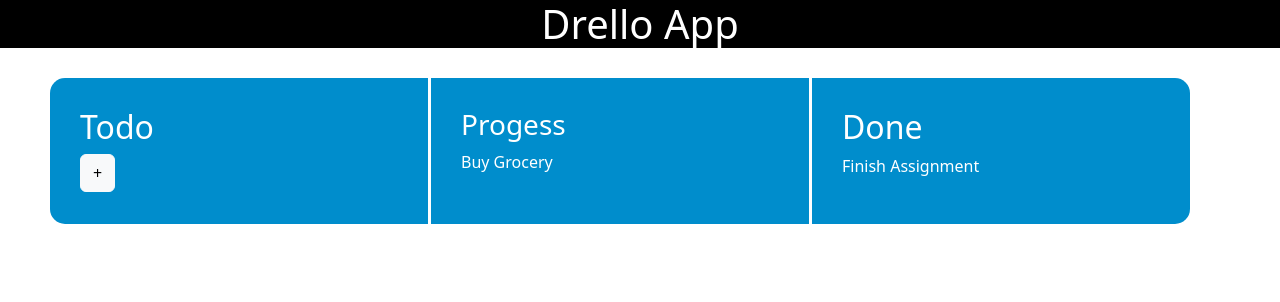
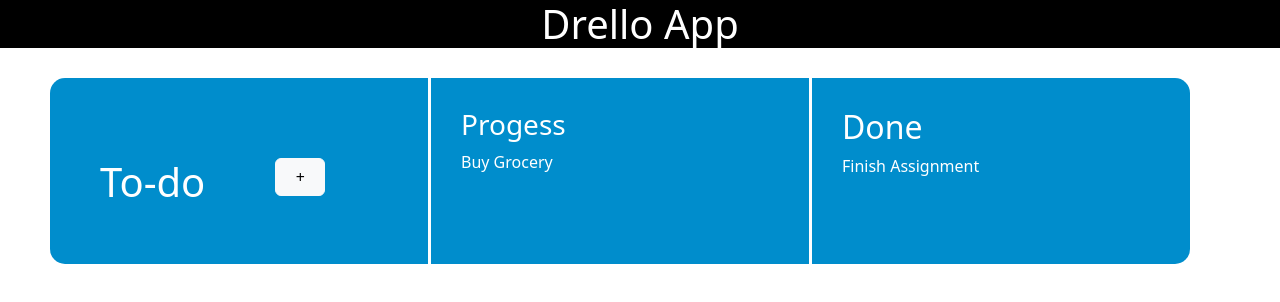
Before and after one commit to irshathbanu-mediwave/Todo-react, a React (Vite) app in the folder app/: page / in a window 1280 px wide. Shown: the top 302 px of the page. Built offline with nearby package versions, Linux system fonts and the light colour scheme.

Commit message:
add drag

```diff
--- a/app/src/App.css
+++ b/app/src/App.css
@@ -31,3 +31,15 @@
   margin-top: 30px;
   border: 3px solid black;
 }
+
+.content {
+  display: flex;
+  gap: 20px;
+  padding: 20px;
+  margin-top: 30px;
+}
+
+.delete-button {
+  margin-left: 50px;
+  width: 50px;
+}
--- a/app/src/App.jsx
+++ b/app/src/App.jsx
@@ -5,9 +5,25 @@ import Progess from "./components/Progess";
 import "bootstrap/dist/css/bootstrap.css";
 import "./App.css";
 import { v4 as uuidv4 } from "uuid";
+
 function App() {
+  // const initial = getStorage();
+  // console.log(initial);
   const [tasks, dispatch] = useReducer(todoReducer, []);
-
+  useEffect(() => {
+    saveLocal(tasks);
+  }, [tasks]);
+  function getStorage() {
+    const getvalue = localStorage.getItem("Tasks-list");
+    console.log(getvalue);
+    if (getvalue) {
+      return JSON.parse(getvalue);
+    }
+    return [];
+  }
+  function saveLocal(tasks) {
+    localStorage.setItem("Tasks-list", JSON.stringify(tasks));
+  }
   function todoReducer(tasks, action) {
     switch (action.type) {
       case "TASK_ADD": {
@@ -29,10 +45,15 @@ function App() {
         const Edittask = [...tasks];
         const elementedit = Edittask.findIndex((t) => t.id === action.value.id);
         if (elementedit !== -1) {
-          Edittask[elementedit].text = action.value.newvalue;
+          Edittask[elementedit].text = action.value.value;
           Edittask[elementedit].dateTime = new Date();
         }
         return Edittask;
+      }
+      case "TASK_DRAG": {
+        let newtodo = [...tasks];
+        newtodo[action.value.dragItemcurrent].instate = "progess";
+        return newtodo;
       }
 
       default: {
@@ -53,19 +74,27 @@ function App() {
       value: id,
     });
   }
-  function handleedit(newvalue, id) {
+  function handleedit(value, id) {
     dispatch({
       type: "TASK_EDIT",
-      value: { newvalue, id },
+      value: { value, id },
     });
   }
+  function dragupdate(dragItemcurrent, dragoverItemcurrent, id) {
+    dispatch({
+      type: "TASK_DRAG",
+      value: { dragItemcurrent, dragoverItemcurrent, id },
+    });
+  }
+  // useEffect(() => {
+  //   localStorage.setItem("tasks", JSON.stringify(tasks));
+  // }, [tasks]);
   return (
     <>
       <h1 className="title-drello">Drello App </h1>
       <div className="container">
         <div className="row">
           <div className="col  Todo-Card">
-            <h2> Todo</h2>
             <Addtodolist
               addTask={(text) => {
                 handleAdd(text);
@@ -73,13 +102,14 @@ function App() {
               handledelete={handledelete}
               tasks={tasks}
               handleedit={handleedit}
+              dragupadte={dragupdate}
             />
           </div>
           <div className="col Progess-card">
-            <Progess />
+            <Progess dragUpdate={dragupdate} />
           </div>
           <div className="col Done-card">
-            <Done />
+            <Done dragUpdate={dragupdate} />
           </div>
         </div>
       </div>
@@ -89,3 +119,27 @@ function App() {
 
 export default App;
 //  Getstorage; Getstorage;
+// useEffect(() => {
+//   const savedTasks = localStorage.getItem("tasks");
+//   if (savedTasks) {
+//     dispatch({ type: "TASK-SAVE", value: JSON.parse(savedTasks) });
+//   }
+//   console.log(savedTasks);
+// }, []);
+// useEffect(() => {
+//   localStorage.setItem("tasks", JSON.stringify(tasks));
+// }, [tasks]);
+// useEffect(() => {
+//   // Get tasks from local storage when the component mounts
+//   const savedTasks = localStorage.getItem("tasks");
+//   if (savedTasks) {
+//     dispatch({ type: "TASK_LOAD", value: JSON.parse(savedTasks) });
+//   }
+// }, []);
+//
+// function getstorage() {
+//   return JSON.stringify(localStorage.getItem("Task-list") || []);
+// }
+// useEffect(() => {
+//   localStorage.setItem("Task-list", JSON.stringify(tasks));
+// }, [tasks]);
--- a/app/src/components/Done.jsx
+++ b/app/src/components/Done.jsx
@@ -1,4 +1,7 @@
-function Done() {
+function Done({ dragUpdate }) {
+  const sortitem = (id) => {
+    dragUpdate(dragItem.current, dragOveritem.current, id);
+  };
   return (
     <>
       <div className="done-cardsss">
@@ -8,4 +11,4 @@ function Done() {
     </>
   );
 }
-export default Done
+export default Done;
--- a/app/src/components/Progess.jsx
+++ b/app/src/components/Progess.jsx
@@ -1,4 +1,7 @@
-function Progess() {
+function Progess({ dragUpdate }) {
+  const sortitem = (id) => {
+    dragUpdate(dragItem.current, dragOveritem.current, id);
+  };
   return (
     <>
       <div className="progess-cardss">
--- a/app/src/components/Todo.jsx
+++ b/app/src/components/Todo.jsx
@@ -1,19 +1,33 @@
 import "bootstrap/dist/css/bootstrap.css";
-import React, { useState, useEffect } from "react";
+import React, { useState, useEffect, useRef } from "react";
 
-function Addtodolist({ addTask, tasks, handledelete, handleedit }) {
+function Addtodolist({ addTask, tasks, handledelete, handleedit, dragUpadte }) {
   const [value, setValue] = useState("");
-  const [currentDate, SetcurrentTime] = useState(new Date());
+  // const [currentDate, SetcurrentTime] = useState(new Date());
+  const dragItem = useRef(null);
+  const dragOveritem = useRef(null);
+  const sortitem = (id) => {
+    dragUpadte(dragItem.current, dragOveritem.current, id);
+  };
   const addCard = () => {
     addTask(value);
   };
+  const d = new Date();
+  let day = d.getDate();
+  let month = d.getMonth();
+  let year = d.getFullYear();
+  let str = day + ":" + month + ":" + year;
 
-  function enterkeyPressed(event, newValue, id) {
+  var hours = d.getHours(); // gives the value in 24 hours format
+  var AmOrPm = hours >= 12 ? "pm" : "am";
+  hours = hours % 12 || 12;
+  var minutes = d.getMinutes();
+  var finalTime = hours + ":" + minutes + " " + AmOrPm;
+  finalTime; // final time Time - 22:10
+  function enterkeyPressed(event, value, id) {
     if (event.keycode == 10) {
-      setValue(newValue);
-      handleedit(newValue, id);
-      console.log("Enter key is pressed");
-      console.log(newValue);
+      setValue(value);
+      handleedit(value, id);
       event.target.contentEditable = false;
       return true;
     } else {
@@ -23,45 +37,69 @@ function Addtodolist({ addTask, tasks, handledelete, handleedit }) {
   function handleedit(e) {
     e.target.contentEditable = true;
   }
-  useEffect(() => {
-    const Intervalid = setInterval(() => {
-      SetcurrentTime(new Date());
-    });
-    return () => {
-      clearInterval(Intervalid);
-    };
-  }, []);
+  // useEffect(() => {
+  //   const Intervalid = setInterval(() => {
+  //     SetcurrentTime(new Date());
+  //   });
+  //   return () => {
+  //     clearInterval(Intervalid);
+  //   };
+  // }, []);
   return (
     <>
-      <button onClick={addCard} className="btn btn-light">
+      <div className="whole">
+        <div className="content">
+          <div className="title-todo">
+            <h1>To-do</h1>
+          </div>
+          <div className="delete-btn">
+            <button onClick={addCard} className="btn btn-light delete-button">
               +
             </button>
+          </div>
+        </div>
 
         <div className="show-card">
           {tasks.map((task, index) => (
-          <div key={task.id} className="card" draggable>
+            <div
+              key={task.id}
+              className="card"
+              draggable
+              onDragStart={(e) => {
+                dragItem.current = index;
+              }}
+              onDragEnter={(e) => {
+                dragOveritem.current = index;
+              }}
+              onDragEnd={() => sortitem}
+            >
               <div className="title">
                 Task:
                 <button
                   className="delete-btn"
                   onClick={() => handledelete(task.id)}
                 >
-                Delete
+                  X
                 </button>
               </div>
               <div
                 className="textarea"
                 contentEditable={true}
-              onKeyDown={(e) => enterkeyPressed(e, e.target.innerHTML, task.id)}
+                onKeyDown={(e) =>
+                  enterkeyPressed(e, e.target.innerHTML, task.id)
+                }
                 onClick={(e) => handleedit(e)}
                 html={task.text}
-              required
               ></div>
               <div>
-              <h6>Task-time :{currentDate.toLocaleString()}</h6>
+                <h6>
+                  Task-time
+                  {str},{finalTime}
+                </h6>
               </div>
             </div>
           ))}
+        </div>
       </div>
     </>
   );
```
Also changed, not shown: app/src/components/Format.jsx (added, +17 -0 lines). Lines whose indentation alone changed are shown as unchanged.
